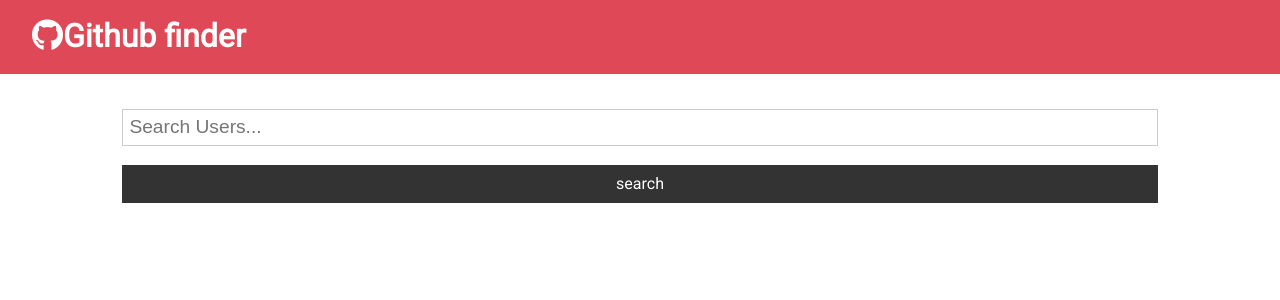
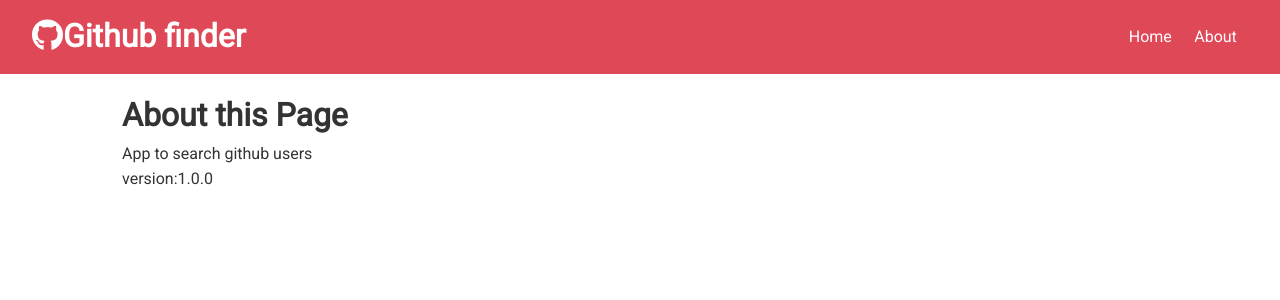
Before and after one commit to nikhilbhatt/github-finder, a React (Create React App) app: page /about in a window 1280 px wide. Shown: the top 300 px of the page. Built offline with nearby package versions, Linux system fonts and the light colour scheme.

Commit message:
React Routing Completed

```diff
--- a/package.json
+++ b/package.json
@@ -9,6 +9,7 @@
     "axios": "^0.19.2",
     "react": "^16.13.1",
     "react-dom": "^16.13.1",
+    "react-router-dom": "^5.2.0",
     "react-scripts": "3.4.1"
   },
   "scripts": {
--- a/src/App.js
+++ b/src/App.js
@@ -1,7 +1,10 @@
-import React, { Component } from "react";
+import React, { Component, Fragment } from "react";
+import { BrowserRouter as Router, Switch, Route } from "react-router-dom";
 import Navbar from "./components/layout/Navbar";
 import User from "./components/users/User";
 import Search from "./components/users/Search";
+import Alert from "./components/layout/Alert";
+import About from "./components/pages/About";
 import axios from "axios";
 import "./App.css";
 
@@ -9,34 +12,56 @@
   state = {
     users: [],
     loading: false,
+    alert: null,
   };
-
-  // async componentDidMount() {
-  //   this.setState({ loading: true });
-  //   const res = await axios.get(`https://api.github.com/users?client_id=${process.env.REACT_APP_GITHUB_CLIENT_ID}&
-  //   client_secret=${process.env.REACT_APP_GITHUB_CLIENT_SECRET}`);
-
-  //   this.setState({ users: res.data, loading: false });
-  // }
 
   search = async (text) => {
     console.log(text);
     this.setState({ loading: true });
     const res = await axios.get(`https://api.github.com/search/users?q=${text}&client_id=${process.env.REACT_APP_GITHUB_CLIENT_ID}&
     client_secret=${process.env.REACT_APP_GITHUB_CLIENT_SECRET}`);
-
     this.setState({ users: res.data.items, loading: false });
   };
 
+  clear = () => {
+    this.setState({ users: [], loading: false });
+  };
+
+  setAlert = (msg, type) => {
+    this.setState({ alert: { msg, type } });
+
+    setTimeout(() => this.setState({ alert: null }), 5000);
+  };
+
   render() {
+    const { users, loading } = this.state;
     return (
-      <div className='App'>
-        <Navbar />
-        <Search searchUsers={this.search} />
-        <div className='container'>
-          <User loading={this.state.loading} users={this.state.users} />
+      <Router>
+        <div className='App'>
+          <Navbar />
+          <div className='container'>
+            <Alert alert={this.state.alert} />
+            <switch>
+              <Route
+                exact
+                path='/'
+                render={(props) => (
+                  <Fragment>
+                    <Search
+                      searchUsers={this.search}
+                      clearUser={this.clear}
+                      showClear={users.length > 0 ? true : false}
+                      setAlert={this.setAlert}
+                    />
+                    <User loading={loading} users={users} />
+                  </Fragment>
+                )}
+              />
+              <Route exact path='/about' component={About} />
+            </switch>
+          </div>
         </div>
-      </div>
+      </Router>
     );
   }
 }
--- /dev/null
+++ b/src/components/layout/Alert.js
@@ -0,0 +1,14 @@
+import React from "react";
+
+const Alert = ({ alert }) => {
+  return (
+    alert !== null && (
+      <div className={`alert alert-${alert.type}`}>
+        <i className='fas fa-info-circle' />
+        {alert.msg}
+      </div>
+    )
+  );
+};
+
+export default Alert;
--- a/src/components/layout/Navbar.js
+++ b/src/components/layout/Navbar.js
@@ -1,6 +1,6 @@
 import React from "react";
 import propTypes from "prop-types";
-
+import { Link } from "react-router-dom";
 const Navbar = ({ icon, title }) => {
   return (
     <div className='nav navbar bg-primary'>
@@ -8,6 +8,14 @@
         <i className={icon} />
         {title}
       </h1>
+      <ul>
+        <li>
+          <Link to='/'>Home</Link>
+        </li>
+        <li>
+          <Link to='/about'>About</Link>
+        </li>
+      </ul>
     </div>
   );
 };
--- a/src/components/layout/Spinner.js
+++ b/src/components/layout/Spinner.js
@@ -1,9 +1,14 @@
-import React, { Fragment } from 'react'
-import spinner from './spinner.gif'
+import React, { Fragment } from "react";
+import spinner from "./spinner.gif";
 
-const Spinner = () =>
-    <Fragment>
-        <img src={spinner} alt="loading..." style={{ width: '200px', margin: 'auto', display: 'block' }} />
-    </Fragment>
+const Spinner = () => (
+  <Fragment>
+    <img
+      src={spinner}
+      alt='Loading...'
+      style={{ width: "200px", margin: "auto", display: "block" }}
+    />
+  </Fragment>
+);
 
-export default Spinner
+export default Spinner;
--- /dev/null
+++ b/src/components/pages/About.js
@@ -0,0 +1,13 @@
+import React, { Fragment } from "react";
+
+const About = () => {
+  return (
+    <Fragment>
+      <h1>About this Page</h1>
+      <p>App to search github users</p>
+      <p>version:1.0.0</p>
+    </Fragment>
+  );
+};
+
+export default About;
--- a/src/components/users/Search.js
+++ b/src/components/users/Search.js
@@ -1,21 +1,33 @@
 import React, { Component } from "react";
+import propTypes from "prop-types";
 
 class Search extends Component {
   state = {
     text: "",
   };
+  static propTypes = {
+    searchUsers: propTypes.func.isRequired,
+    clearUser: propTypes.func.isRequired,
+    showClear: propTypes.bool.isRequired,
+    setAlert: propTypes.func.isRequired,
+  };
 
   onSubmit = (e) => {
     e.preventDefault();
-    this.props.searchUsers(this.state.text);
-    this.setState({ text: "" });
+    if (this.state.text === "") {
+      this.props.setAlert("Enter Some value before searching", "light");
+    } else {
+      this.props.searchUsers(this.state.text);
+      this.setState({ text: "" });
+    }
   };
   onChange = (e) => this.setState({ [e.target.name]: e.target.value });
 
   render() {
+    const { showClear, clearUser } = this.props;
     return (
       <div>
-        <form onSubmit={this.onSubmit} className='form container'>
+        <form onSubmit={this.onSubmit} className='form'>
           <input
             type='text'
             name='text'
@@ -29,6 +41,11 @@
             className='btn btn-dark btn-block'
           />
         </form>
+        {showClear && (
+          <button className='btn btn-block btn-light' onClick={clearUser}>
+            Clear
+          </button>
+        )}
       </div>
     );
   }
--- a/src/components/users/UserItem.js
+++ b/src/components/users/UserItem.js
@@ -1,12 +1,12 @@
-import React from 'react';
-import propTypes from 'prop-types';
+import React from "react";
+import propTypes from "prop-types";
 
 const UserItem = ({ user: { login, avatar_url, html_url } }) => {
   return (
     <div className='card text-center'>
       <img
         src={avatar_url}
-        alt='profile photo'
+        alt='profile'
         className='round-img'
         style={{ width: "60px" }}
       />
@@ -19,7 +19,7 @@
 };
 
 UserItem.propTypes = {
-  user: propTypes.object.isRequired
-}
+  user: propTypes.object.isRequired,
+};
 
 export default UserItem;
```
Also changed, not shown: 1 other file (tests, documents, lock files or other folders).
